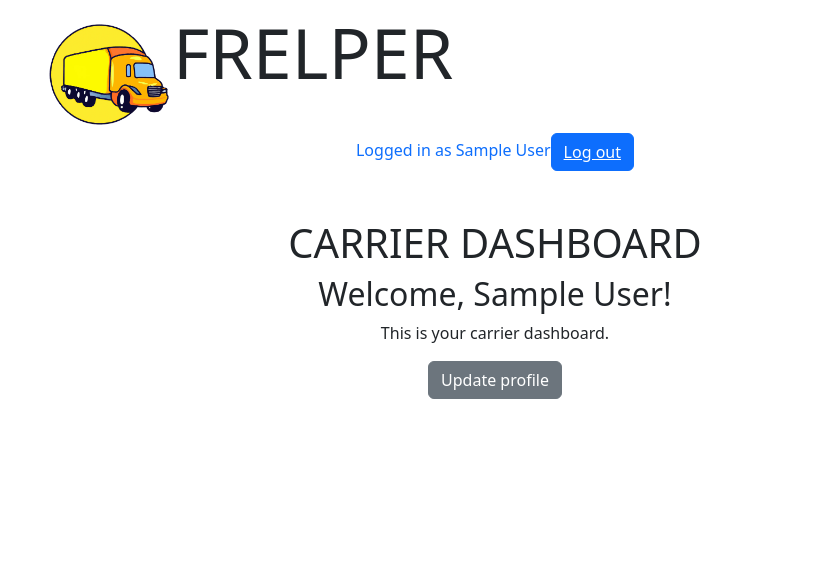
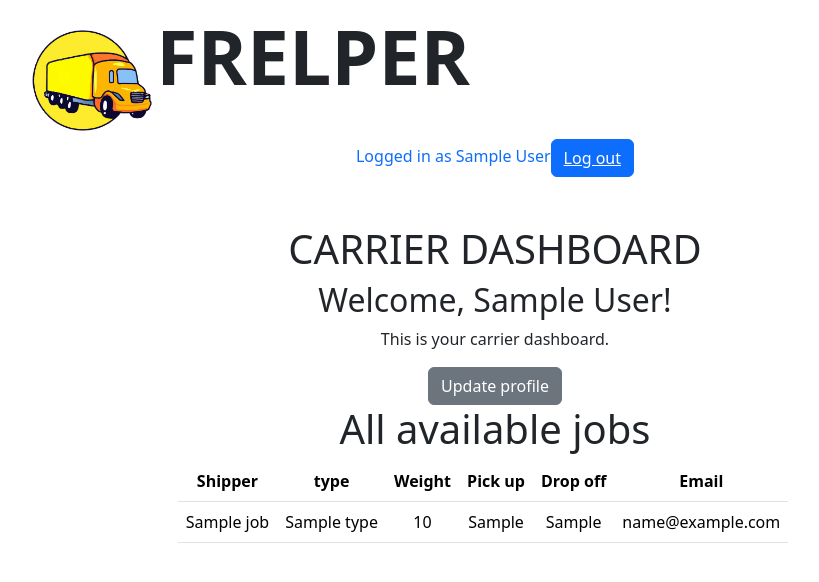
Before and after one commit to davekuperman/GA-Project-2, a Flask app: page /carrier_dashboard in a window 1280 px wide. Shown: the top 582 px of the page, without its empty margins (133-952 px from the left). Run offline with Flask 2, Linux system fonts and the light colour scheme; the visitor is signed in with stand-in values (Sample User, id 1); a database or web service that is not in the repository returns one stand-in record (values such as "Sample title"); some libraries are stand-ins or nearby versions.

Commit message:
final touches before presentation

```diff
--- a/app.py
+++ b/app.py
@@ -16,11 +16,8 @@ from cloudinary import CloudinaryImage
 import cloudinary.uploader
 import os
 
-
-
 app = Flask(__name__)
 app.config['SECRET_KEY'] = os.environ.get('SECRET_KEY')
-
 
 @app.route('/')
 def index():
@@ -69,6 +66,7 @@ def logout():
     session.clear()
     return redirect('/')
 
+#ROUTES RELATING TO CARRIER
 @app.route('/carrier_signup', methods = ['GET', 'POST'])
 def carrier():
     if request.method == 'POST':
@@ -105,12 +103,13 @@ def carrier():
 
     return render_template ('csignup.html')
 
-
 @app.route('/carrier_dashboard',methods = ['GET', 'POST'])
 def carrierDash():
     if 'user_firstName' not in session or session['user_type'] != 'carrier':
         return redirect('/login')
-    return render_template ('carrier_dash.html')
+
+    shipper_jobs = database.select_many('SELECT jobs.id, shippers.companyname,shippers.email, jobs.type, jobs.weight, jobs.pick_up, jobs.drop_off, jobs.suburb, jobs.state FROM jobs JOIN shippers ON jobs.shipper_id = shippers.id;')
+    return render_template ('carrier_dash.html', shipper_jobs =shipper_jobs)
 
 @app.route('/carrier_update', methods = ['GET', 'POST'])
 def update_carrier():
@@ -167,6 +166,8 @@ def delete_carrier():
     flash('Your account has been deleted', category='success')
     return redirect('/')
 
+
+# ROUTES RELATING TO SHIPPER
 @app.route('/shipper_dashboard')
 def shipperDash():
     if 'user_firstName' not in session or session['user_type'] != 'shipper':
@@ -226,11 +227,10 @@ def shipper_job():
 def shipper_job_list():
     if 'user_firstName' not in session or session['user_type'] != 'shipper':
         return redirect('/login')
-    print(session)
+
     shippers_jobs = database.select_many(f"SELECT * FROM jobs WHERE shipper_id={session['user_id']} ORDER BY id DESC")
 
     return render_template('shipper_job.html', shippers_jobs = shippers_jobs)
 
-
 if __name__ == "__main__":
     app.run
--- a/static/main_style.css
+++ b/static/main_style.css
@@ -12,8 +12,9 @@ body {
 }
 
 #frelper{
-    font-size: 70px;
+    font-size: 75px;
     border-top: 10px;
+    font-weight: 900;
 }
 
 #profile_pics{
--- a/templates/carrier_dash.html
+++ b/templates/carrier_dash.html
@@ -9,4 +9,38 @@
 <form action='/carrier_update'>
 <input class="btn btn-secondary" type="submit" value= "Update profile">
 </form>
+
+<div class="container">
+    <h1 class='text-center'>All available jobs</h1>
+    <div class="row justify-content-center col-md-8 table">
+        <div class="col-md-8">
+            <table class="table">
+                <thead>
+                    <tr>
+                        <th>Shipper</th>
+                        <th>type</th>
+                        <th>Weight</th>
+                        <th>Pick up</th>
+                        <th>Drop off</th>
+                        <th>Email</th>
+
+                    </tr>
+                </thead>
+                <tbody>
+                    {% for shipper_job in shipper_jobs%}
+                    <tr>
+                        <td>{{ shipper_job.companyname }}</td>
+                        <td>{{ shipper_job.type}}</td>
+                        <td>{{ shipper_job.weight }}</td>
+                        <td>{{ shipper_job.pick_up }}</td>
+                        <td>{{ shipper_job.drop_off }}</td>
+                        <td>{{ shipper_job.email }}</td>
+
+                    </tr>
+                    {% endfor %}
+                </tbody>
+            </table>
+        </div>
+    </div>
+</div>
 {%endblock%}
```
Also changed, not shown: schema.sql (+33 -33 lines), README.md.
